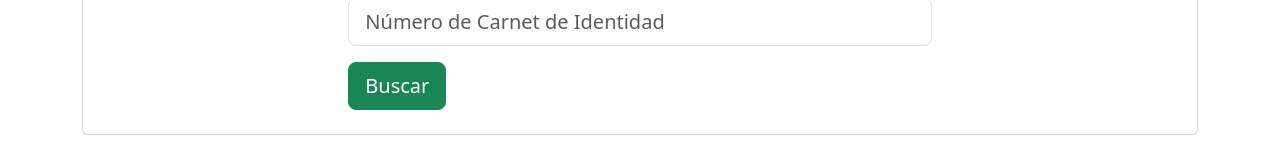
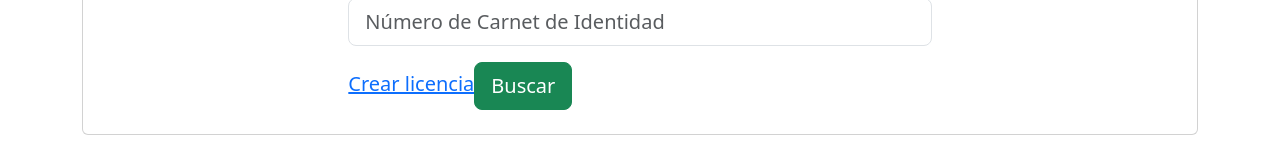
Before and after one commit to Hinf1nity/gpa-react, a React (Vite) app in the folder front-end/: page / in a window 1280 px wide. Shown: the part 359-519 px from the top of the page. Built offline with nearby package versions, Linux system fonts and the light colour scheme; no server answers.

Commit message:
Testing new branch

```diff
--- a/front-end/src/pages/EstudiantesPage.jsx
+++ b/front-end/src/pages/EstudiantesPage.jsx
@@ -117,6 +117,7 @@ export function EstudiantesPage() {
             ) : (
               <div></div>
             )}
+            <a href="/login">Crear licencia</a>
             <Button type="submit" variant="btn btn-success" size="lg">
               Buscar
             </Button>
```
